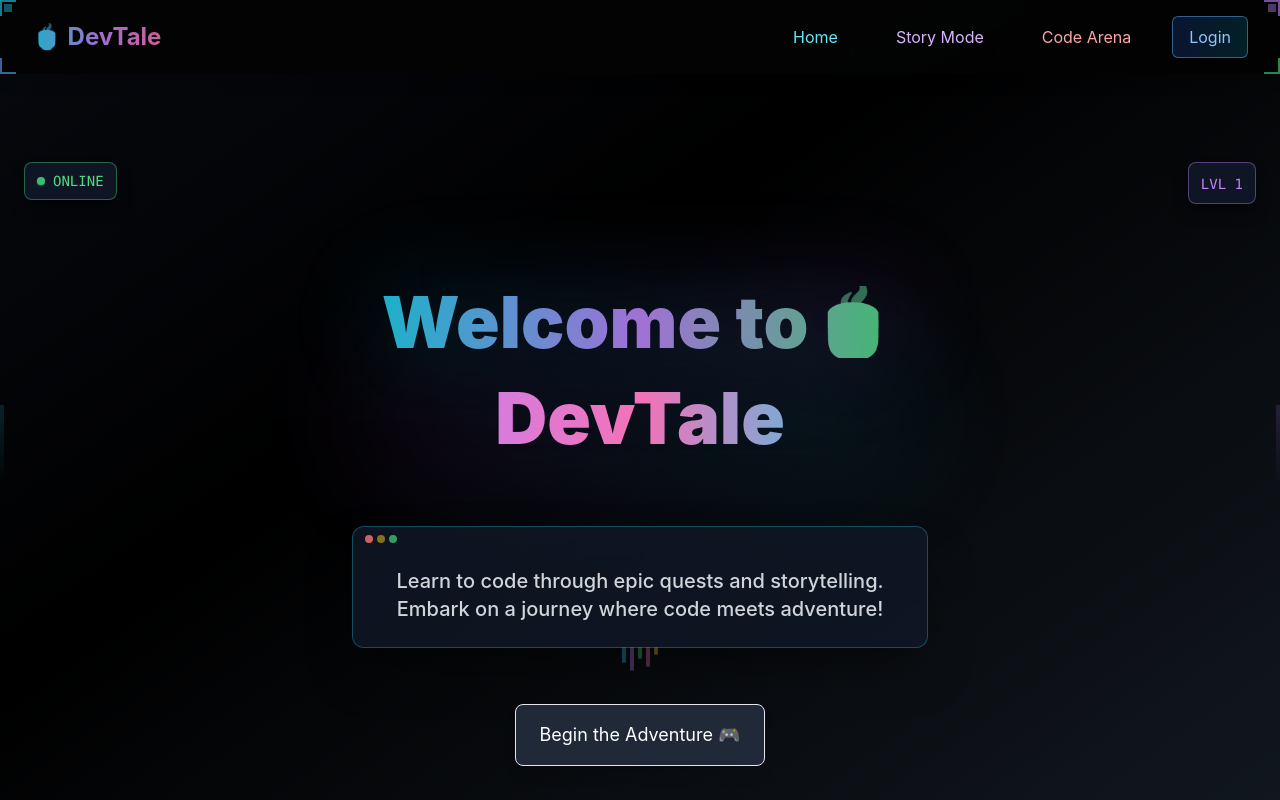
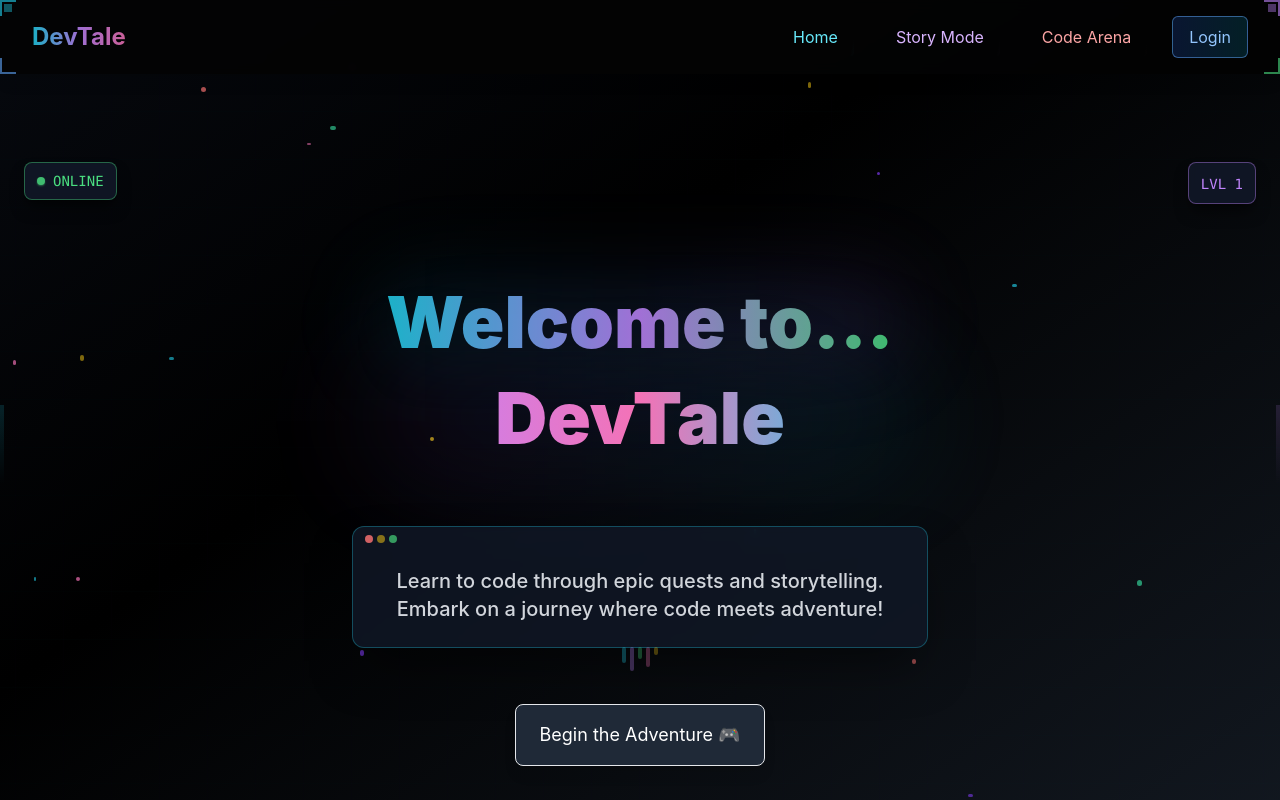
Before and after one commit to divyasai2004/devtale2.o, a React (Create React App) app: page / in a window 1280 px wide. Shown: the top 800 px of the page. Built offline with nearby package versions, Linux system fonts and the light colour scheme.

Commit message:
added levels

```diff
--- a/src/components/Navbar.jsx
+++ b/src/components/Navbar.jsx
@@ -41,7 +41,7 @@ export default function Navbar() {
         {/* Logo with gaming effects - Responsive sizing */}
         <div className="relative group">
           <h1 className="text-lg sm:text-xl md:text-2xl font-bold bg-gradient-to-r from-cyan-400 via-purple-400 to-pink-400 bg-clip-text text-transparent animate-pulse cursor-pointer transition-all duration-300 group-hover:scale-110">
-            🍵 DevTale
+            DevTale
           </h1>
           <div className="absolute inset-0 bg-gradient-to-r from-cyan-400/20 via-purple-400/20 to-pink-400/20 blur-xl opacity-0 group-hover:opacity-100 transition-opacity duration-300 -z-10"></div>
           <div className="absolute -inset-2 bg-gradient-to-r from-cyan-400/10 to-purple-400/10 rounded-lg opacity-0 group-hover:opacity-100 transition-opacity duration-300 blur-sm -z-10"></div>
@@ -175,7 +175,7 @@ export default function Navbar() {
                     }}
                     className="w-full min-h-[48px] text-left px-4 py-3 text-cyan-300 hover:text-white hover:bg-cyan-400/10 rounded-lg transition-colors cursor-pointer gaming-item text-base"
                   >
-                     🏠 Home
+                      Home
                   </button>
                   <button
                     onClick={() => {
@@ -184,7 +184,7 @@ export default function Navbar() {
                     }}
                     className="w-full min-h-[48px] text-left px-4 py-3 text-purple-300 hover:text-white hover:bg-purple-400/10 rounded-lg transition-colors cursor-pointer gaming-item text-base"
                   >
-                    📖 Story Mode
+                     Story Mode
                   </button>
                   <button
                     onClick={() => {
@@ -193,7 +193,7 @@ export default function Navbar() {
                     }}
                     className="w-full min-h-[48px] text-left px-4 py-3 text-red-300 hover:text-white hover:bg-red-400/10 rounded-lg transition-colors cursor-pointer gaming-item text-base"
                   >
-                    ⚔️ Code Arena
+                     Code Arena
                   </button>
                   {isLoggedIn && (
                     <button
@@ -203,7 +203,7 @@ export default function Navbar() {
                       }}
                       className="w-full min-h-[48px] text-left px-4 py-3 text-green-300 hover:text-white hover:bg-green-400/10 rounded-lg transition-colors cursor-pointer gaming-item text-base"
                     >
-                      📊 Progress
+                       Progress
                     </button>
                   )}
                   {isLoggedIn ? (
@@ -214,7 +214,7 @@ export default function Navbar() {
                       }}
                       className="w-full min-h-[48px] text-left px-4 py-3 text-orange-300 hover:text-white hover:bg-orange-400/10 rounded-lg transition-colors cursor-pointer gaming-item text-base"
                     >
-                      🚪 Logout
+                       Logout
                     </button>
                   ) : (
                     <button
@@ -224,7 +224,7 @@ export default function Navbar() {
                       }}
                       className="w-full min-h-[48px] text-left px-4 py-3 text-blue-300 hover:text-white hover:bg-blue-400/10 rounded-lg transition-colors cursor-pointer gaming-item text-base"
                     >
-                      🔑 Login
+                       Login
                     </button>
                   )}
                 </div>
--- a/src/index.css
+++ b/src/index.css
@@ -151,3 +151,18 @@ button:focus, a:focus, input:focus, select:focus, textarea:focus {
     display: none !important;
   }
 }
+
+/* TEMP: Hide any persistent horizontal line at the bottom of the viewport */
+body::after, #root::after {
+  content: "";
+  position: fixed;
+  left: 0;
+  right: 0;
+  bottom: 0;
+  height: 4px;
+  pointer-events: none;
+  background: none !important;
+  box-shadow: none !important;
+  border: none !important;
+  z-index: 99999;
+}
--- a/src/pages/Home.jsx
+++ b/src/pages/Home.jsx
@@ -16,7 +16,7 @@ export default function Home() {
         <div className="text-center mb-4 sm:mb-6 md:mb-8 lg:mb-10">
           <div className="relative">
             <h1 className="text-3xl sm:text-4xl md:text-5xl lg:text-6xl xl:text-7xl 2xl:text-8xl font-black mb-1 sm:mb-2 md:mb-4 lg:mb-6 bg-gradient-to-r from-cyan-400 via-purple-400 to-green-400 bg-clip-text text-transparent drop-shadow-2xl animate-pulse text-balance">
-               Welcome to🍵
+               Welcome to...
             </h1>
             <div className="absolute -inset-1 sm:-inset-2 md:-inset-4 bg-gradient-to-r from-cyan-500/10 to-purple-500/10 blur-xl sm:blur-2xl rounded-full -z-10"></div>
           </div>
@@ -106,7 +106,35 @@ export default function Home() {
         </div>
       </div>
 
-      {/* Add CSS for animated gradient */}
+      {/* Gaming animated background: neon grid + floating particles */}
+      <div className="fixed inset-0 z-0 pointer-events-none">
+        {/* Neon grid */}
+        <div className="absolute inset-0 opacity-10 animate-home-grid-move" style={{
+          backgroundImage: `linear-gradient(rgba(34,211,238,0.10) 1px, transparent 1px),linear-gradient(90deg, rgba(124,58,237,0.10) 1px, transparent 1px)`,
+          backgroundSize: '48px 48px',
+        }}></div>
+        {/* Floating particles */}
+        {Array.from({length: 18}).map((_, i) => (
+          <div
+            key={i}
+            className="absolute rounded-full animate-pulse"
+            style={{
+              left: `${Math.random() * 100}%`,
+              top: `${Math.random() * 100}%`,
+              width: `${2 + Math.random() * 4}px`,
+              height: `${2 + Math.random() * 4}px`,
+              backgroundColor: [
+                '#22d3ee', '#7c3aed', '#f472b6', '#facc15', '#34d399', '#f87171'
+              ][i % 6],
+              animationDelay: `${Math.random() * 2}s`,
+              animationDuration: `${1.5 + Math.random()}s`,
+              opacity: 0.7
+            }}
+          />
+        ))}
+      </div>
+
+      {/* Add CSS for animated gradient and grid */}
       <style>{`
         @keyframes gradient-move {
           0% { background-position: 0% 50%; }
@@ -116,6 +144,13 @@ export default function Home() {
         .animate-gradient-move {
           animation: gradient-move 16s ease-in-out infinite;
         }
+        @keyframes home-grid-move {
+          0% { background-position: 0 0, 0 0; }
+          100% { background-position: 48px 48px, 48px 48px; }
+        }
+        .animate-home-grid-move {
+          animation: home-grid-move 18s linear infinite;
+        }
       `}</style>
     </div>
   );
--- a/src/pages/Login.jsx
+++ b/src/pages/Login.jsx
@@ -144,9 +144,6 @@ export default function Login() {
         ))}
       </div>
 
-      {/* Glowing border effect */}
-      <div className="absolute inset-0 bg-gradient-to-r from-green-500/10 via-cyan-500/10 to-purple-500/10 animate-pulse" />
-
       {/* Floating energy orbs */}
       <div className="fixed top-20 right-20 w-3 h-3 bg-green-400 rounded-full animate-ping shadow-lg shadow-green-400/50" />
       <div className="fixed top-40 right-40 w-2 h-2 bg-cyan-400 rounded-full animate-pulse shadow-lg shadow-cyan-400/50" />
@@ -159,7 +156,6 @@ export default function Login() {
           <h1 className="text-4xl sm:text-5xl md:text-6xl font-bold mb-4 bg-gradient-to-r from-green-400 via-cyan-400 to-purple-400 bg-clip-text text-transparent animate-pulse pt-8 sm:pt-0">
              Welcome to Devtale
           </h1>
-          <div className="w-40 h-2 bg-gradient-to-r from-green-400 via-cyan-400 to-purple-400 mx-auto rounded-full animate-pulse shadow-lg shadow-green-400/50" />
           <p className="text-cyan-200 mt-4 text-lg max-w-md mx-auto">
             Enter the digital realm of logic and adventure. Your hero name awaits!
           </p>
@@ -179,7 +175,7 @@ export default function Login() {
               </label>
               <input
                 type="text"
-                placeholder=" Enter your name..."
+                placeholder=" Enter name..."
                 value={username}
                 onChange={(e) => setUsername(e.target.value)}
                 onKeyDown={handleKeyPress}
--- a/src/pages/Profile.jsx
+++ b/src/pages/Profile.jsx
@@ -96,7 +96,7 @@ export default function Profile() {
             <div className="absolute inset-0 bg-gradient-to-r from-cyan-500/20 via-purple-500/20 to-blue-500/20 rounded-xl sm:rounded-2xl blur animate-pulse"></div>
             <div className="relative z-10">
               <h1 className="text-2xl sm:text-3xl md:text-4xl font-bold bg-gradient-to-r from-cyan-400 via-purple-400 to-blue-400 bg-clip-text text-transparent mb-2 drop-shadow-lg">
-                👤 Player Profile
+               Player Profile
               </h1>
               <div className="text-xs sm:text-sm text-cyan-300 font-medium tracking-wider">Digital Hero Stats</div>
             </div>
@@ -119,7 +119,7 @@ export default function Profile() {
               {/* Username Section */}
               <div className="mb-6">
                 <label className="block text-cyan-300 text-sm sm:text-base font-semibold mb-2">
-                  🎮 Hero Name
+                  🎮 Its You....
                 </label>
                 <input
                   type="text"
--- a/src/pages/Register.jsx
+++ b/src/pages/Register.jsx
@@ -57,13 +57,13 @@ export default function Register() {
       {/* Main content */}
       <div className="relative z-10 w-full max-w-sm mx-auto p-6 bg-black/80 border-2 border-cyan-400/30 rounded-2xl shadow-2xl backdrop-blur-md gaming-register-panel mt-4 sm:mt-8">
         <h1 className="text-3xl font-black mb-4 text-center bg-gradient-to-r from-cyan-400 via-purple-400 to-pink-400 bg-clip-text text-transparent animate-pulse drop-shadow-lg pt-8 sm:pt-0">
-          📝 Register for Algoritale
+           Register for Devtale
         </h1>
         <p className="text-gray-400 mb-6 text-center">Begin your coding adventure by choosing a hero name.</p>
 
         <input
           type="text"
-          placeholder="👤 Choose a unique hero name..."
+          placeholder=" 🤴🏻Choose a unique hero name..."
           value={username}
           onChange={(e) => setUsername(e.target.value)}
           onKeyDown={handleKeyPress}
@@ -78,7 +78,7 @@ export default function Register() {
           style={{ marginBottom: 'max(1.5rem, env(safe-area-inset-bottom, 0px))' }}
           disabled={!username.trim()}
         >
-          ✅ Register
+          Register
         </button>
 
         <p className="mt-4 text-sm text-gray-400 text-center">
```
Also changed, not shown: src/pages/StoryMode.jsx (+4 -4 lines).
